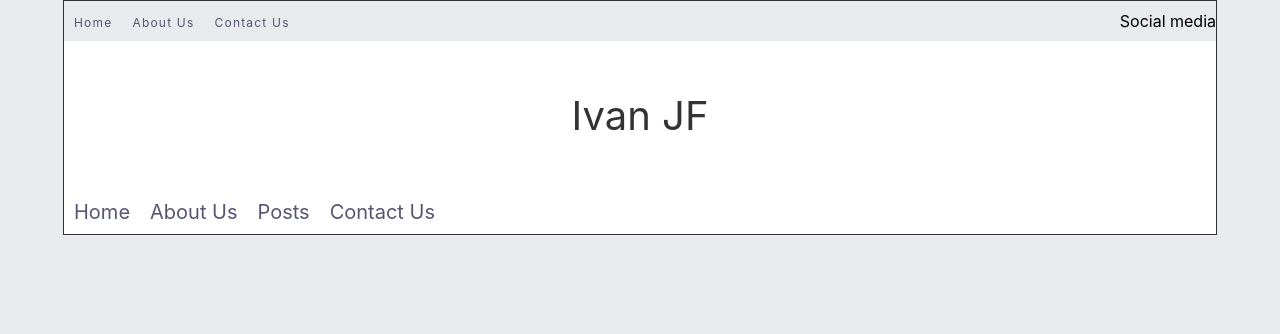
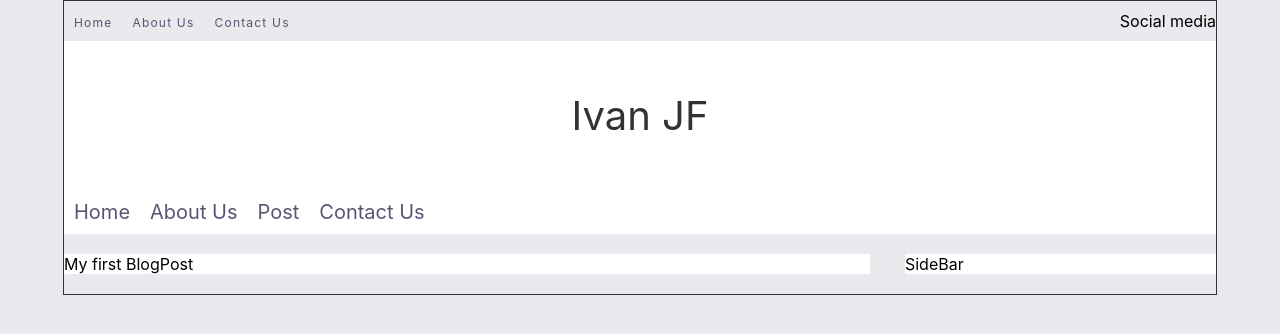
Before and after one commit to Ivan5/blog-project-react, a React (Create React App) app: page /post in a window 1280 px wide. Shown: the top 334 px of the page. Built offline with nearby package versions, Linux system fonts and the light colour scheme.

Commit message:
Add a BlogPost component and SideBar component

```diff
--- a/src/App.js
+++ b/src/App.js
@@ -4,14 +4,21 @@ import "./App.css";
 import Home from "./containers/Home";
 import Header from "./components/Header";
 import Hero from "./components/Hero";
+import { BrowserRouter as Router, Switch, Route } from "react-router-dom";
+import Contact from "./containers/Contact";
+import Post from "./containers/Post";
 
 function App() {
   return (
-    <div className="App">
-      <Header />
-      <Hero />
-      <Home />
-    </div>
+    <Router>
+      <div className="App">
+        <Header />
+        <Hero />
+        <Route path="/" exact component={Home} />
+        <Route path="/contact-us" component={Contact} />
+        <Route path="/post" component={Post} />
+      </div>
+    </Router>
   );
 }
 
--- /dev/null
+++ b/src/components/BlogPost/index.js
@@ -0,0 +1,7 @@
+import React from "react";
+import "./style.css";
+import Card from "../UI/Card";
+
+export default function BlogPost() {
+  return <Card style={{ width: "70%" }}>My first BlogPost</Card>;
+}
--- /dev/null
+++ b/src/components/BlogPost/style.css
@@ -0,0 +1,4 @@
+.blogPost {
+  width: 70%;
+  background-color: #fff;
+}
--- a/src/components/Navbar/index.js
+++ b/src/components/Navbar/index.js
@@ -1,4 +1,5 @@
 import React, { useState } from "react";
+import { NavLink } from "react-router-dom";
 import "./style.css";
 
 function Navbar() {
@@ -18,16 +19,16 @@ function Navbar() {
     <div className="navbar">
       <ul className="navbarMenu">
         <li>
-          <a href="#">Home</a>
+          <NavLink to="/">Home</NavLink>
         </li>
         <li>
-          <a href="#">About Us</a>
+          <NavLink to="/about-us">About Us</NavLink>
         </li>
         <li>
-          <a href="#">Posts</a>
+          <NavLink to="/post">Post</NavLink>
         </li>
         <li>
-          <a href="#">Contact Us</a>
+          <NavLink to="/contact-us">Contact Us</NavLink>
         </li>
       </ul>
       <div className="search">
--- /dev/null
+++ b/src/components/SideBar/index.js
@@ -0,0 +1,7 @@
+import React from "react";
+import "./style.css";
+import Card from "../UI/Card";
+
+export default function SideBar() {
+  return <Card style={{ width: "27%" }}>SideBar</Card>;
+}
--- /dev/null
+++ b/src/components/SideBar/style.css
@@ -0,0 +1,4 @@
+.sidebar {
+  width: 27%;
+  background-color: #fff;
+}
--- a/src/components/UI/Card/index.js
+++ b/src/components/UI/Card/index.js
@@ -2,7 +2,11 @@ import React from "react";
 import "./style.css";
 
 function Card(props) {
-  return <div className="card">{props.children}</div>;
+  return (
+    <div className="card" {...props}>
+      {props.children}
+    </div>
+  );
 }
 
 export default Card;
--- a/src/components/UI/Card/style.css
+++ b/src/components/UI/Card/style.css
@@ -1,3 +1,4 @@
 .card {
   background: #fff;
+  width: 100%;
 }
--- a/src/containers/Contact/index.js
+++ b/src/containers/Contact/index.js
@@ -0,0 +1,7 @@
+import React from "react";
+
+function Contact() {
+  return <div>Contact</div>;
+}
+
+export default Contact;
--- a/src/containers/Home/index.js
+++ b/src/containers/Home/index.js
@@ -2,7 +2,7 @@ import React from "react";
 import "./style.css";
 
 const Home = props => {
-  return <div></div>;
+  return <div>Home</div>;
 };
 
 export default Home;
--- /dev/null
+++ b/src/containers/Post/index.js
@@ -0,0 +1,15 @@
+import React from "react";
+import "./style.css";
+import BlogPost from "../../components/BlogPost";
+import SideBar from "../../components/SideBar";
+
+function Post() {
+  return (
+    <section className="container">
+      <BlogPost></BlogPost>
+      <SideBar></SideBar>
+    </section>
+  );
+}
+
+export default Post;
--- /dev/null
+++ b/src/containers/Post/style.css
@@ -0,0 +1,5 @@
+.container {
+  display: flex;
+  justify-content: space-between;
+  margin: 20px 0;
+}
```
